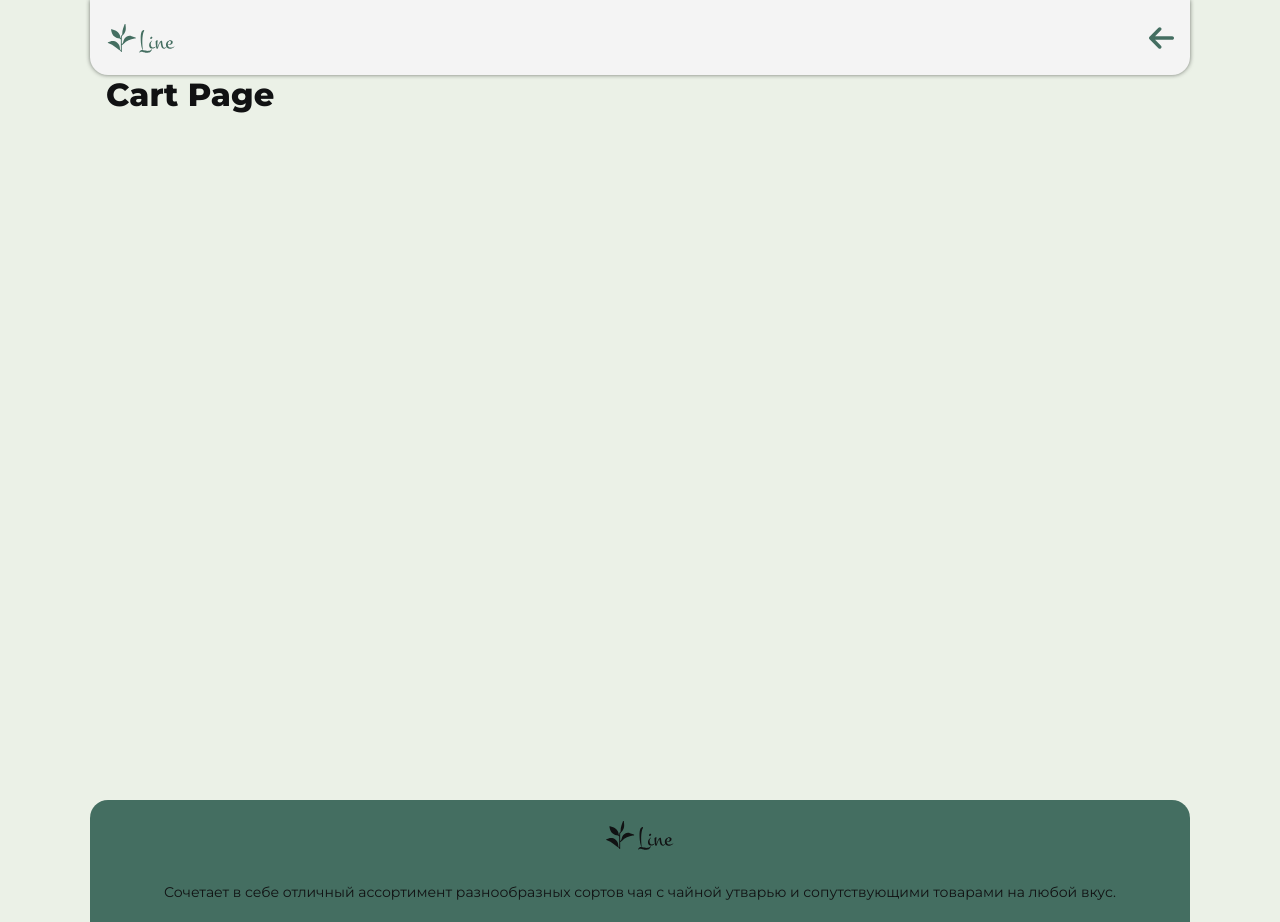
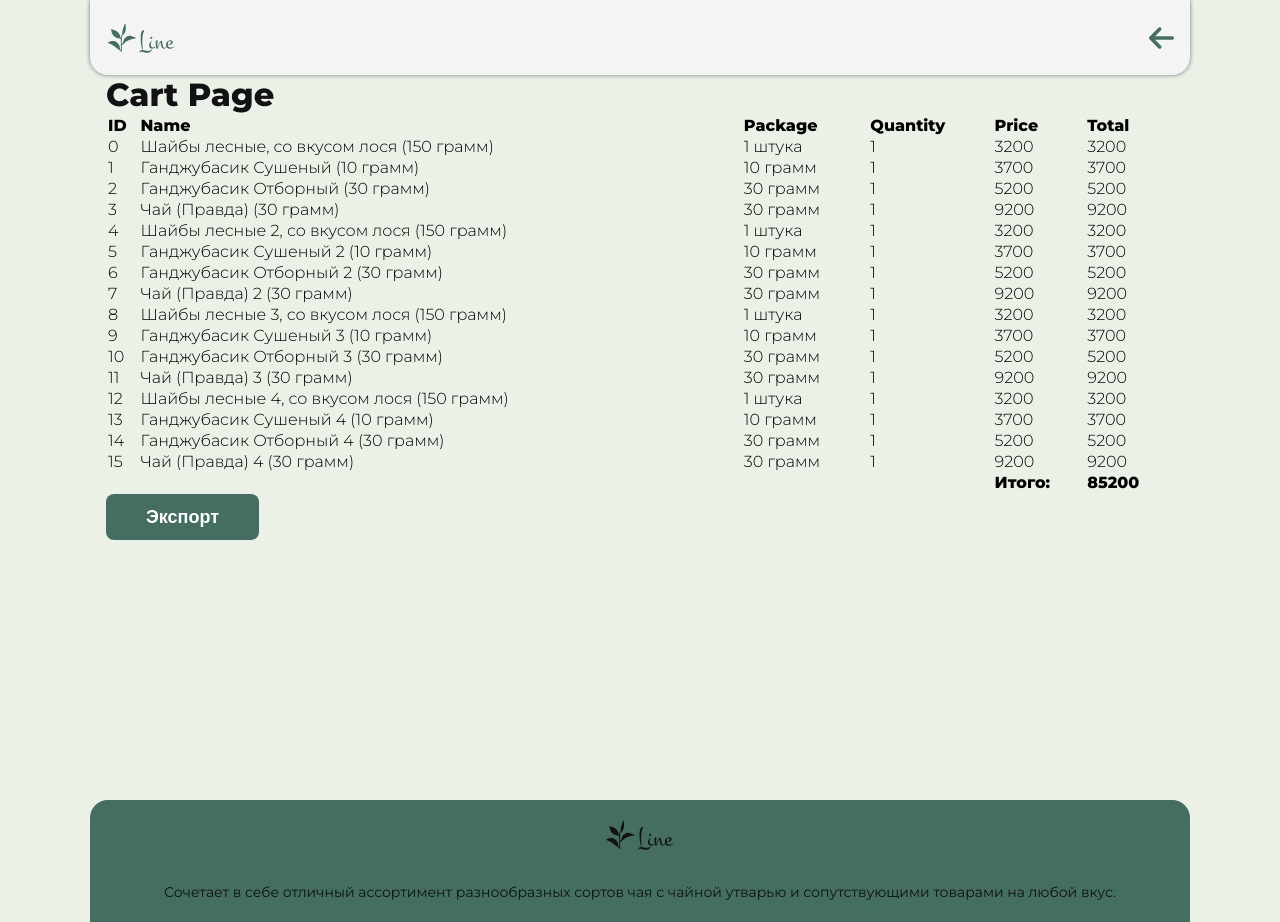
Before and after one commit to Serbin-Executive/e-commerce-core, a React (Vite) app: page /products in a window 1280 px wide. Both pictures are taken after a click on the button 1161 px from the left and 38 px from the top of the page. Built offline with nearby package versions, Linux system fonts and the light colour scheme.

Commit message:
[EC-19] Added Test Cart stand

```diff
--- a/src/components/ControlButton/index.tsx
+++ b/src/components/ControlButton/index.tsx
@@ -1,4 +1,4 @@
-import { type ReactElement } from "react";
+import { type ReactNode, type ReactElement } from "react";
 import "./style.css";
 
 export const enum ControlButtonTypes {
@@ -8,14 +8,24 @@ export const enum ControlButtonTypes {
 
 export interface IControlButton {
     type: ControlButtonTypes;
-    text: string;
+    title?: string;
+    children: ReactNode;
     onClick: () => void;
 }
 
-const ControlButton = ({ type, text, onClick }: IControlButton): ReactElement => {
+const ControlButton = ({
+    type,
+    title,
+    children,
+    onClick,
+}: IControlButton): ReactElement => {
     return (
-        <button className={`control-button ${type}`} onClick={onClick} title={text}>
-            {text}
+        <button
+            className={`control-button ${type}`}
+            onClick={onClick}
+            title={title}
+        >
+            {children}
         </button>
     );
 };
--- a/src/domains/Cart/index.ts
+++ b/src/domains/Cart/index.ts
@@ -6,6 +6,10 @@ export default class Cart {
 
     constructor() {
         this.records = new Map();
+    }
+
+    public getSize(): number {
+        return this.records.size;
     }
 
     public clear(): void {
--- a/src/pages/CartPage/index.tsx
+++ b/src/pages/CartPage/index.tsx
@@ -1,9 +1,132 @@
-import { type ReactElement } from "react";
+import Cart from "@domains/Cart";
+import CartRecord from "@domains/CartRecord";
+import type IProduct from "@domains/Product";
+import API_Emulated from "@services/API_Emulated";
+import { memo, useCallback, useMemo, type ReactElement } from "react";
+import "./style.css";
+import ControlButton, { ControlButtonTypes } from "@components/ControlButton";
+import CartExportService from "@services/CartExportService";
+export interface ITestCartTableRowProps {
+    id: string | null;
+    name: string | null;
+    itemPackage: string | null;
+    quantity: number | null;
+    price: number | string | null;
+    total: number;
+}
 
 const CartPage = (): ReactElement => {
+    const products: IProduct[] = useMemo(API_Emulated.getProducts, []);
+
+    const createTestCart = useCallback(() => {
+        const cart: Cart = new Cart();
+
+        products.forEach((product: IProduct) => {
+            cart.addProduct(product);
+        });
+
+        return cart;
+    }, [products]);
+
+    const cart: Cart = useMemo(createTestCart, [createTestCart]);
+
+    const cartContents: CartRecord[] = useMemo(() => {
+        return cart.getRecords();
+    }, [cart]);
+
+    const getCartTotal = useCallback(() => {
+        let total: number = 0;
+
+        cartContents.forEach((currentRecord: CartRecord) => {
+            total += currentRecord.getTotalPrice();
+        });
+
+        return total;
+    }, [cart]);
+
+    const total: number = useMemo(getCartTotal, [cartContents]);
+
+    const TestCartTable = memo(() => {
+        const printTableRow = ({
+            id,
+            name,
+            itemPackage,
+            quantity,
+            price,
+            total,
+        }: ITestCartTableRowProps): ReactElement => {
+            return (
+                <tr key={id}>
+                    <td>{id}</td>
+                    <td>{name}</td>
+                    <td>{itemPackage}</td>
+                    <td>{quantity}</td>
+                    <td>{price}</td>
+                    <td>{total}</td>
+                </tr>
+            );
+        };
+
+        const printTotalRow = (value: number): ReactElement => {
+            return (
+                <tr>
+                    <td>{null}</td>
+                    <td>{null}</td>
+                    <td>{null}</td>
+                    <td>{null}</td>
+                    <td>Итого:</td>
+                    <td>{value}</td>
+                </tr>
+            );
+        };
+
+        return (
+            <table>
+                <thead>
+                    <tr>
+                        <th>ID</th>
+                        <th>Name</th>
+                        <th>Package</th>
+                        <th>Quantity</th>
+                        <th>Price</th>
+                        <th>Total</th>
+                    </tr>
+                </thead>
+                <tbody>
+                    {cartContents.map((record: CartRecord) =>
+                        printTableRow({
+                            id: record.getProductId(),
+                            name: record.getProductName(),
+                            itemPackage: record.getProductPackage(),
+                            quantity: record.getPackagesQuantity(),
+                            price: record.getTotalPrice(),
+                            total: record.getTotalPrice(),
+                        })
+                    )}
+                    {printTotalRow(total)}
+                </tbody>
+            </table>
+        );
+    });
+
+    const exportCart = (): void => {
+        CartExportService.exportToXLSX(cart);
+    };
+
     return (
         <div className="cart-page">
             <h1>Cart Page</h1>
+            <div className="cart-contents">
+                <TestCartTable />
+            </div>
+            <div className="export-block">
+                <ControlButton
+                    type={ControlButtonTypes.PRIMARY}
+                    onClick={exportCart}
+                >
+                    Экспорт
+                </ControlButton>
+            </div>
         </div>
     );
 };
--- /dev/null
+++ b/src/pages/CartPage/style.css
@@ -0,0 +1,11 @@
+table {
+    width: 100%;
+}
+
+th {
+    text-align: left;
+}
+
+tbody tr:last-child {
+    font-weight: bold;
+}
--- a/src/services/CartExportService/index.ts
+++ b/src/services/CartExportService/index.ts
@@ -2,6 +2,6 @@ import Cart from "@domains/Cart";
 
 export default class CartExportService {
     public static exportToXLSX(cart: Cart): void {
-
+        alert("Cart export called, cart size: " + cart.getSize());
     }
 }
```
